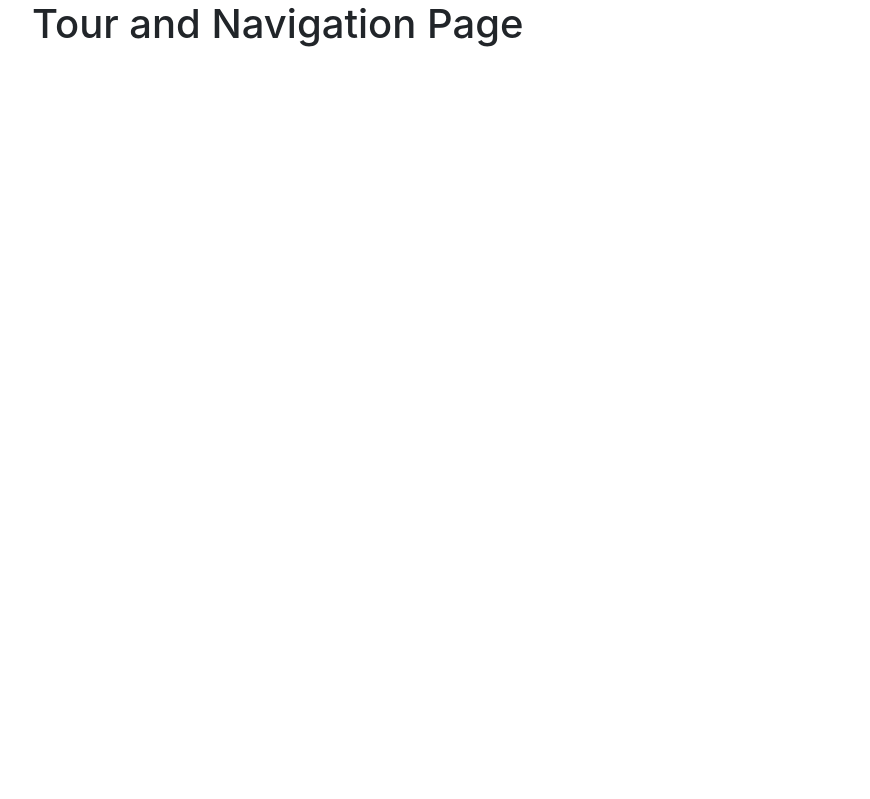
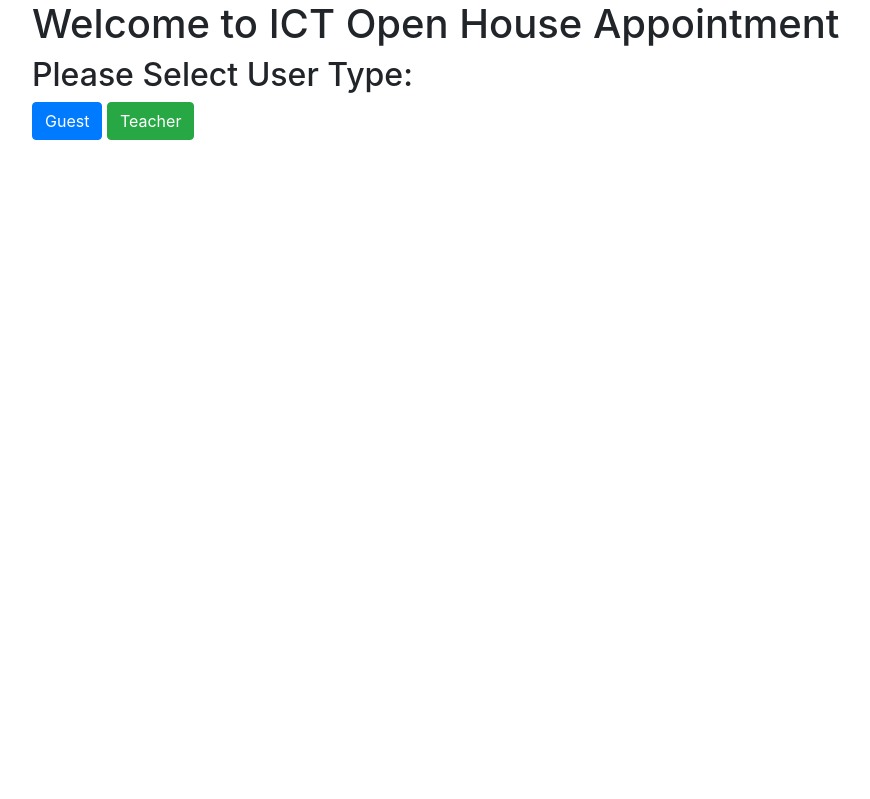
Before and after one commit to jmsandiegoo/capstone-project, a PHP site: page /views/appointment.php in a window 1280 px wide. Shown: the part 56-855 px from the top of the page, without its empty margins (111-981 px from the left). Run offline with PHP 8.4, Linux system fonts and the light colour scheme; a stand-in replaces the project's code that opens the database connection; some libraries are stand-ins or nearby versions.

Commit message:
Added appointment related pages

```diff
--- a/views/appointment.php
+++ b/views/appointment.php
@@ -1,13 +1,17 @@
 <?php
     include_once __DIR__.'/../helpers/helper.php';
     $helper = new Helper();
+
 ?>
 
 <!DOCTYPE html>
 <html lang="en">
     <?php include $helper->subviewPath('header.php') ?>
-    <main class="container">
-        <h1>Tour and Navigation Page</h1>
+    <main class="container appointment-selection-wrapper">
+        <h1>Welcome to ICT Open House Appointment</h1>
+        <h2>Please Select User Type:</h2>
+        <button class="btn btn-primary">Guest</button>
+        <button class="btn btn-success">Teacher</button>
     </main>
     <?php include $helper->subviewPath('footer.php') ?>
 
```
Also changed, not shown: views/appointmentAdmin.php (added), views/appointmentGuest.php (added), views/appointmentLogin.php (added).
